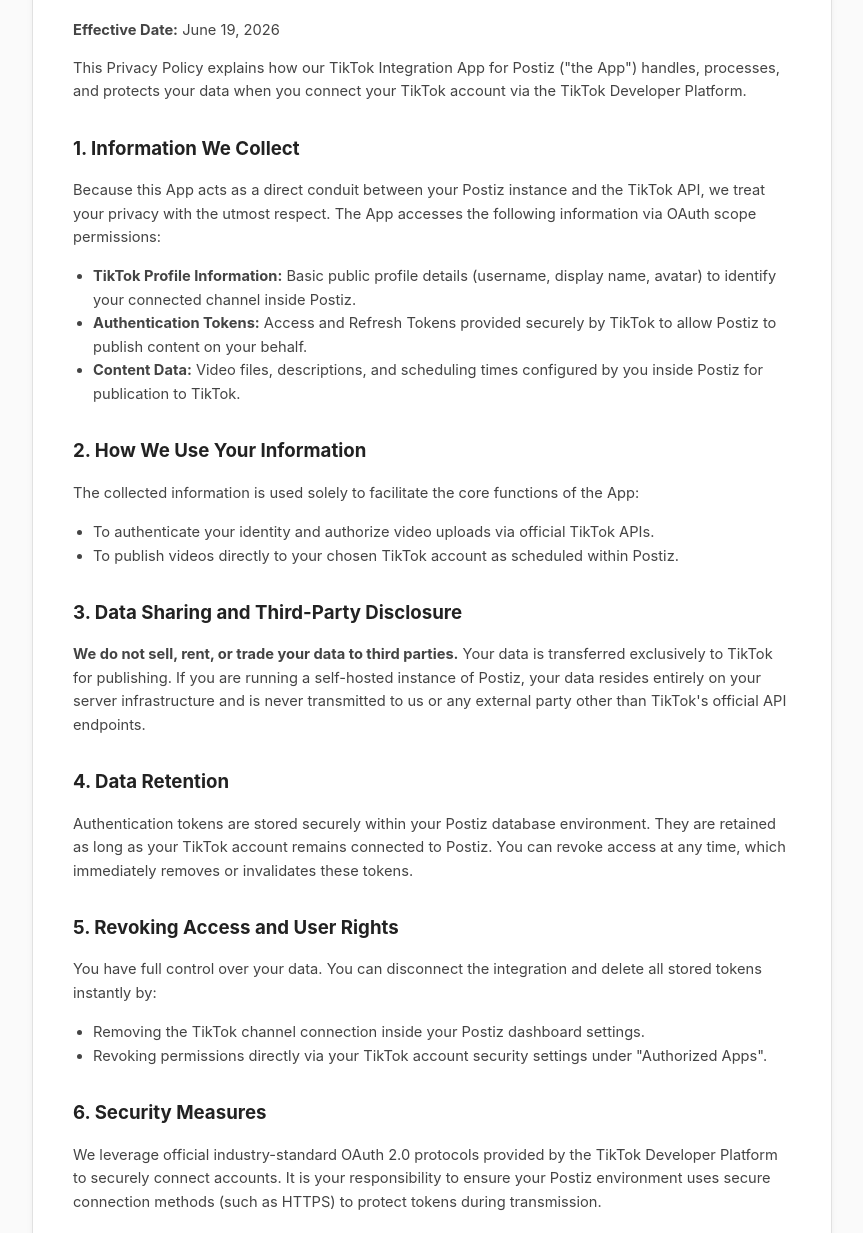
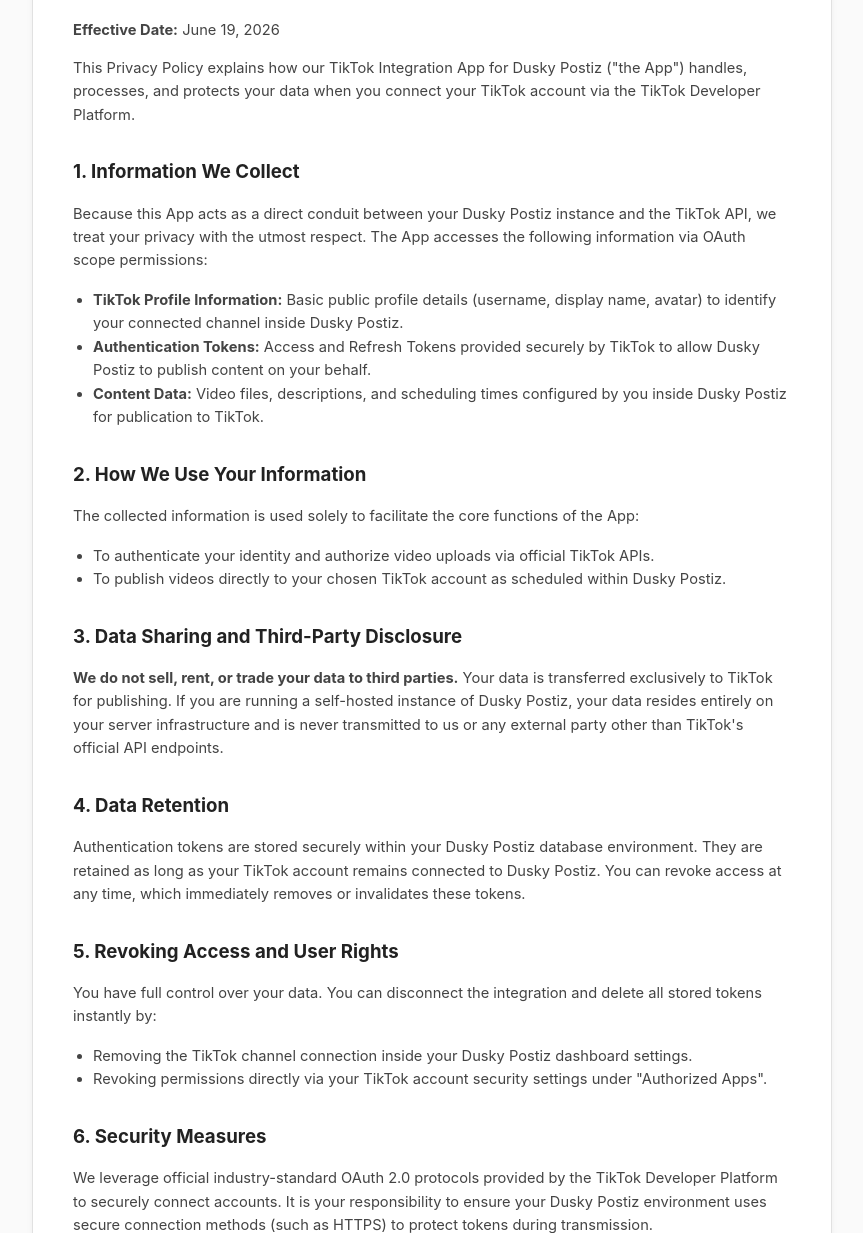
Before and after one commit to BobbyDusk/website, a website: page legal/privacy-policy-tiktok.html in a window 1280 px wide. Shown: the part 147-1380 px from the top of the page, without its empty margins (208-1071 px from the left). Drawn offline with Linux system fonts and the light colour scheme.

Commit message:
Fixes tiktok privacy and terms

```diff
--- a/legal/privacy-policy-tiktok.html
+++ b/legal/privacy-policy-tiktok.html
@@ -3,7 +3,7 @@
 <head>
     <meta charset="UTF-8">
     <meta name="viewport" content="width=device-width, initial-scale=1.0">
-    <title>Privacy Policy - Postiz TikTok Integration</title>
+    <title>Privacy Policy - Dusky Postiz TikTok Integration</title>
     <style>
         body {
             font-family: -apple-system, BlinkMacSystemFont, "Segoe UI", Roboto, Helvetica, Arial, sans-serif;
@@ -54,44 +54,44 @@
     <div class="container">
         <h1>Privacy Policy</h1>
         <p><strong>Effective Date:</strong> June 19, 2026</p>
-        <p>This Privacy Policy explains how our TikTok Integration App for Postiz ("the App") handles, processes, and protects your data when you connect your TikTok account via the TikTok Developer Platform.</p>
+        <p>This Privacy Policy explains how our TikTok Integration App for Dusky Postiz ("the App") handles, processes, and protects your data when you connect your TikTok account via the TikTok Developer Platform.</p>
 
         <h2>1. Information We Collect</h2>
-        <p>Because this App acts as a direct conduit between your Postiz instance and the TikTok API, we treat your privacy with the utmost respect. The App accesses the following information via OAuth scope permissions:</p>
+        <p>Because this App acts as a direct conduit between your Dusky Postiz instance and the TikTok API, we treat your privacy with the utmost respect. The App accesses the following information via OAuth scope permissions:</p>
         <ul>
-            <li><strong>TikTok Profile Information:</strong> Basic public profile details (username, display name, avatar) to identify your connected channel inside Postiz.</li>
-            <li><strong>Authentication Tokens:</strong> Access and Refresh Tokens provided securely by TikTok to allow Postiz to publish content on your behalf.</li>
-            <li><strong>Content Data:</strong> Video files, descriptions, and scheduling times configured by you inside Postiz for publication to TikTok.</li>
+            <li><strong>TikTok Profile Information:</strong> Basic public profile details (username, display name, avatar) to identify your connected channel inside Dusky Postiz.</li>
+            <li><strong>Authentication Tokens:</strong> Access and Refresh Tokens provided securely by TikTok to allow Dusky Postiz to publish content on your behalf.</li>
+            <li><strong>Content Data:</strong> Video files, descriptions, and scheduling times configured by you inside Dusky Postiz for publication to TikTok.</li>
         </ul>
 
         <h2>2. How We Use Your Information</h2>
         <p>The collected information is used solely to facilitate the core functions of the App:</p>
         <ul>
             <li>To authenticate your identity and authorize video uploads via official TikTok APIs.</li>
-            <li>To publish videos directly to your chosen TikTok account as scheduled within Postiz.</li>
+            <li>To publish videos directly to your chosen TikTok account as scheduled within Dusky Postiz.</li>
         </ul>
 
         <h2>3. Data Sharing and Third-Party Disclosure</h2>
-        <p><strong>We do not sell, rent, or trade your data to third parties.</strong> Your data is transferred exclusively to TikTok for publishing. If you are running a self-hosted instance of Postiz, your data resides entirely on your server infrastructure and is never transmitted to us or any external party other than TikTok's official API endpoints.</p>
+        <p><strong>We do not sell, rent, or trade your data to third parties.</strong> Your data is transferred exclusively to TikTok for publishing. If you are running a self-hosted instance of Dusky Postiz, your data resides entirely on your server infrastructure and is never transmitted to us or any external party other than TikTok's official API endpoints.</p>
 
         <h2>4. Data Retention</h2>
-        <p>Authentication tokens are stored securely within your Postiz database environment. They are retained as long as your TikTok account remains connected to Postiz. You can revoke access at any time, which immediately removes or invalidates these tokens.</p>
+        <p>Authentication tokens are stored securely within your Dusky Postiz database environment. They are retained as long as your TikTok account remains connected to Dusky Postiz. You can revoke access at any time, which immediately removes or invalidates these tokens.</p>
 
         <h2>5. Revoking Access and User Rights</h2>
         <p>You have full control over your data. You can disconnect the integration and delete all stored tokens instantly by:</p>
         <ul>
-            <li>Removing the TikTok channel connection inside your Postiz dashboard settings.</li>
+            <li>Removing the TikTok channel connection inside your Dusky Postiz dashboard settings.</li>
             <li>Revoking permissions directly via your TikTok account security settings under "Authorized Apps".</li>
         </ul>
 
         <h2>6. Security Measures</h2>
-        <p>We leverage official industry-standard OAuth 2.0 protocols provided by the TikTok Developer Platform to securely connect accounts. It is your responsibility to ensure your Postiz environment uses secure connection methods (such as HTTPS) to protect tokens during transmission.</p>
+        <p>We leverage official industry-standard OAuth 2.0 protocols provided by the TikTok Developer Platform to securely connect accounts. It is your responsibility to ensure your Dusky Postiz environment uses secure connection methods (such as HTTPS) to protect tokens during transmission.</p>
 
         <h2>7. Changes to this Privacy Policy</h2>
         <p>We may update this Privacy Policy from time to time. Any changes will be posted on this page with an updated effective date.</p>
 
         <h2>8. Contact Us</h2>
-        <p>For data inquiries or assistance with your setup's data deletion practices, please contact your local Postiz administrator.</p>
+        <p>For data inquiries or assistance with your setup's data deletion practices, please contact your local Dusky Postiz administrator.</p>
 
         <div class="footer">
             &copy; 2026 Edge of Dusk. Independent open-source community tool.
```
Also changed, not shown: legal/terms-of-service-tiktok.html (+5 -5 lines).
